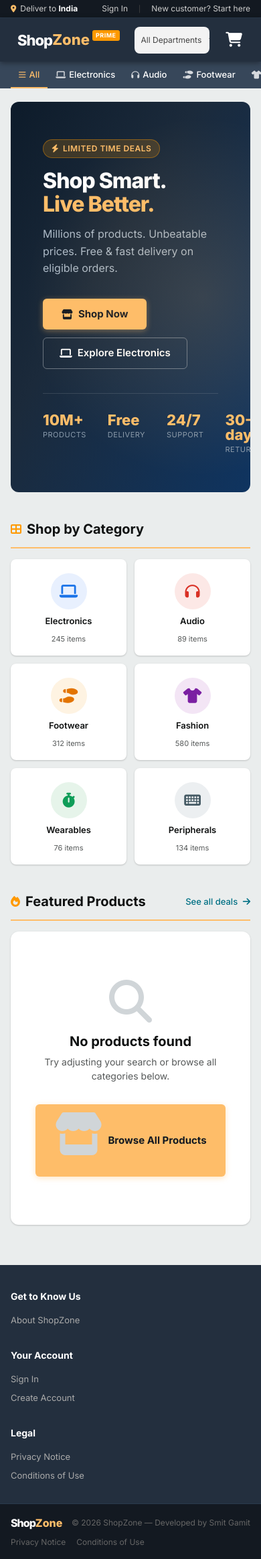
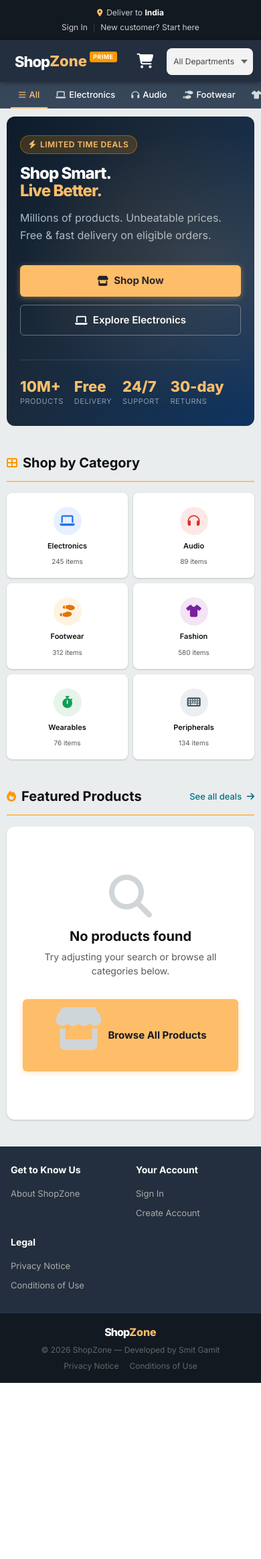
Before and after one commit to smit1129/E-Commerce---project, a Flask app: page / in a window 390 px wide. Shown: the whole page at 67% size. After the commit the page ends 2065 px from the top, so only its background shows below. Run offline with Flask 3, Linux system fonts and the light colour scheme; data that the repository does not hold is empty; some libraries are stand-ins or nearby versions.

Commit message:
mobile responsive added

```diff
--- a/static/style.css
+++ b/static/style.css
@@ -1045,3 +1045,156 @@ img { display: block; max-width: 100%; }
   color: var(--yellow) !important;
   border-bottom-color: var(--yellow) !important;
 }
+
+/* ══════════════════════════════════════════════════════
+   MOBILE RESPONSIVE
+   ══════════════════════════════════════════════════════ */
+
+@media (max-width: 768px) {
+
+  /* Topbar */
+  .topbar-inner {
+    flex-direction: column;
+    gap: 4px;
+    padding: 6px 12px;
+  }
+  .topbar-right {
+    gap: 8px;
+    flex-wrap: wrap;
+    justify-content: center;
+  }
+
+  /* Main Nav */
+  .nav-inner {
+    flex-wrap: wrap;
+    gap: 8px;
+    padding: 8px 12px;
+  }
+  .nav-search {
+    order: 3;
+    width: 100%;
+    max-width: 100%;
+  }
+  .site-logo {
+    order: 1;
+  }
+  .nav-actions {
+    order: 2;
+  }
+  .nav-action-label,
+  .nav-action-value {
+    display: none;
+  }
+
+  /* Hero */
+  .hero {
+    padding: 28px 20px;
+  }
+  .hero-title {
+    font-size: 1.8rem;
+  }
+  .hero-stats {
+    gap: 16px;
+    flex-wrap: wrap;
+  }
+  .hero-btns {
+    flex-direction: column;
+  }
+  .btn-primary-yellow,
+  .btn-outline-white {
+    width: 100%;
+    justify-content: center;
+  }
+
+  /* Category Cards */
+  .cat-cards {
+    grid-template-columns: repeat(3, 1fr);
+    gap: 8px;
+  }
+  .cat-icon-wrap {
+    width: 42px;
+    height: 42px;
+    font-size: 18px;
+  }
+  .cat-name { font-size: 11px; }
+  .cat-count { font-size: 10px; }
+
+  /* Product Grid */
+  .product-grid {
+    grid-template-columns: repeat(2, 1fr);
+    gap: 10px;
+  }
+  .card-img-box { height: 160px; }
+  .price-now { font-size: 15px; }
+
+  /* Cart */
+  .cart-layout {
+    grid-template-columns: 1fr;
+  }
+  .cart-item {
+    grid-template-columns: 80px 1fr;
+    gap: 10px;
+  }
+  .cart-item-img {
+    width: 80px;
+    height: 72px;
+  }
+  .cart-item-subtotal {
+    grid-column: 1 / -1;
+    text-align: left;
+  }
+
+  /* Checkout */
+  .checkout-layout {
+    grid-template-columns: 1fr;
+  }
+
+  /* Product Detail */
+  .detail-wrap {
+    padding: 16px;
+  }
+  .buy-box {
+    position: static;
+  }
+
+  /* Footer */
+  .footer-main {
+    grid-template-columns: repeat(2, 1fr);
+    gap: 16px;
+    padding: 24px 16px;
+  }
+  .footer-bottom-inner {
+    flex-direction: column;
+    text-align: center;
+    gap: 6px;
+  }
+  .footer-legal {
+    justify-content: center;
+  }
+
+  /* Page wrap */
+  .page-wrap {
+    padding: 12px 10px 40px;
+  }
+
+  /* Summary box */
+  .summary-box {
+    position: static;
+  }
+}
+
+/* Extra small screens */
+@media (max-width: 400px) {
+  .cat-cards {
+    grid-template-columns: repeat(2, 1fr);
+  }
+  .product-grid {
+    grid-template-columns: repeat(2, 1fr);
+  }
+  .hero-title {
+    font-size: 1.5rem;
+  }
+  .cart-item {
+    grid-template-columns: 70px 1fr;
+  }
+}
```
